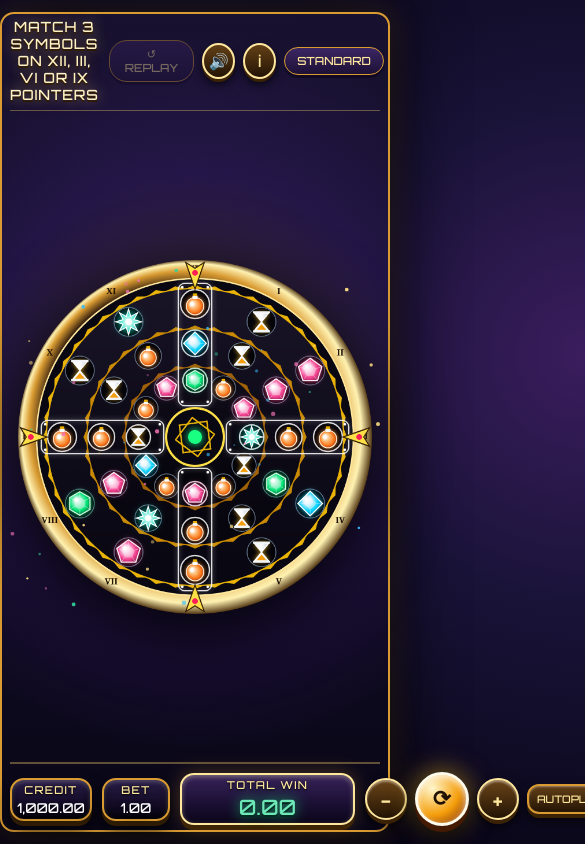
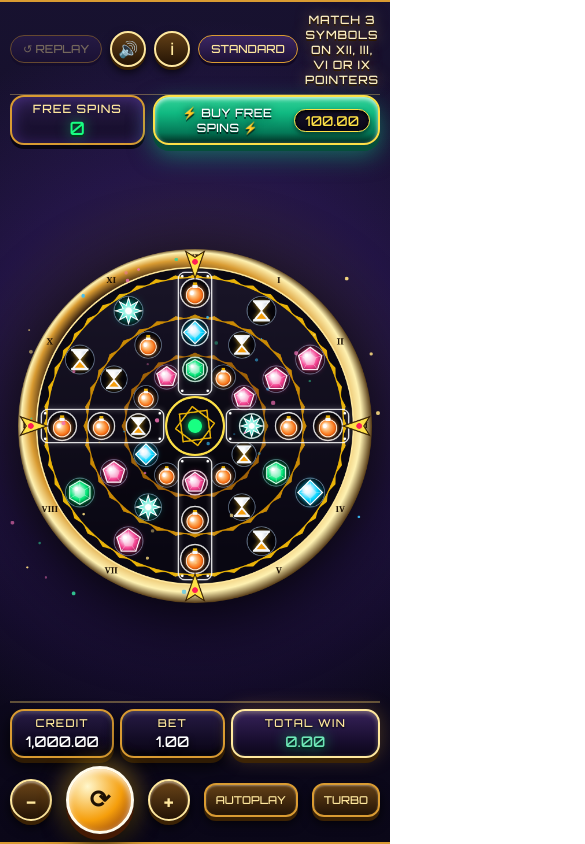
Before and after one commit to sooneracar/chrono-forge, a plain HTML site: page frontend/index.html in a window 390 px wide. Shown: the top 844 px of the page, 585 px wide, since content can reach past the window. Drawn offline with Linux system fonts and the light colour scheme.

Commit message:
Update style.css

```diff
--- a/frontend/style.css
+++ b/frontend/style.css
@@ -989,3 +989,172 @@ body {
   .spin-medallion small { display: none; }
   .auto-btn, .brass-btn { padding: 6px 8px; font-size: 0.65rem; }
 }
+/* ============================================================================
+   MOBILE PORTRAIT & TOUCH OPTIMIZATION (SMARTPHONE VIEWPORT)
+   ============================================================================ */
+@media (max-width: 768px) and (min-height: 421px) {
+  body {
+    height: 100dvh;
+  }
+
+  #game-wrapper {
+    height: 100dvh;
+    max-height: none;
+    border-radius: 0;
+    border-left: none;
+    border-right: none;
+    padding: 8px 10px;
+  }
+
+  #top-bar {
+    flex-wrap: wrap;
+    justify-content: center;
+    gap: 6px;
+  }
+
+  .title-plate {
+    padding: 4px 14px;
+  }
+
+  .title-plate h1 {
+    font-size: 0.95rem;
+  }
+
+  #status-banner {
+    order: 3;
+    width: 100%;
+    font-size: 0.72rem;
+    padding-top: 2px;
+  }
+
+  #playfield {
+    flex-direction: column;
+    justify-content: center;
+    gap: 6px;
+  }
+
+  /* Keep Free Spins & Buy Bonus accessible in a compact top-stage row on mobile */
+  #left-panel {
+    display: flex;
+    flex-direction: row;
+    width: 100%;
+    justify-content: space-between;
+    align-items: stretch;
+    gap: 8px;
+  }
+
+  #left-panel .paytable-visual {
+    display: none; /* Paytable remains accessible via 'i' button */
+  }
+
+  .gauge-box {
+    flex: 0.8;
+    padding: 4px 6px;
+    display: flex;
+    flex-direction: column;
+    justify-content: center;
+  }
+
+  .gauge-value {
+    font-size: 1.15rem;
+  }
+
+  .bonus-buy-3d {
+    flex: 1.4;
+    padding: 6px 8px;
+    flex-direction: row;
+    justify-content: space-between;
+  }
+
+  .buy-sub {
+    display: none;
+  }
+
+  .buy-title {
+    font-size: 0.72rem;
+  }
+
+  .buy-price {
+    margin-top: 0;
+    font-size: 0.85rem;
+    padding: 2px 10px;
+  }
+
+  /* Horizontal Alchemy Multiplier Strip on Mobile */
+  #right-panel {
+    width: 100%;
+    flex-direction: row;
+    justify-content: center;
+    gap: 4px;
+  }
+
+  .tube-header {
+    display: none;
+  }
+
+  #multiplier-tube {
+    width: 100%;
+    flex-direction: row-reverse;
+    justify-content: space-between;
+    border-radius: 12px;
+    padding: 4px;
+  }
+
+  .mult-step {
+    flex: 1;
+    font-size: 0.62rem;
+    padding: 3px 0;
+  }
+
+  /* Two-row Touch Control Deck */
+  #control-deck {
+    flex-wrap: wrap;
+    gap: 6px;
+    padding-top: 6px;
+  }
+
+  .deck-group {
+    width: 58%;
+    gap: 6px;
+  }
+
+  .meter-3d {
+    min-width: 0;
+    flex: 1;
+    padding: 5px 6px;
+  }
+
+  .meter-3d.win-center {
+    width: 39%;
+    min-width: 0;
+    padding: 5px 6px;
+  }
+
+  .meter-num, .meter-num.highlight {
+    font-size: 0.92rem;
+  }
+
+  .spin-cluster {
+    width: 100%;
+    justify-content: space-between;
+    padding-top: 2px;
+  }
+
+  .spin-medallion {
+    width: 68px;
+    height: 68px;
+  }
+
+  #lbl-spin {
+    font-size: 1.55rem;
+  }
+
+  .spin-medallion small {
+    display: none;
+  }
+
+  .auto-btn, .brass-btn {
+    padding: 8px 10px;
+    font-size: 0.68rem;
+  }
+}
```
